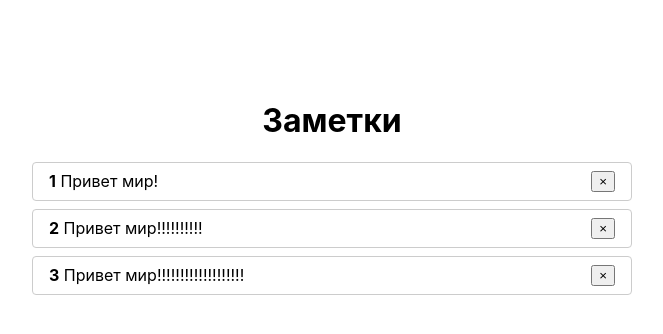
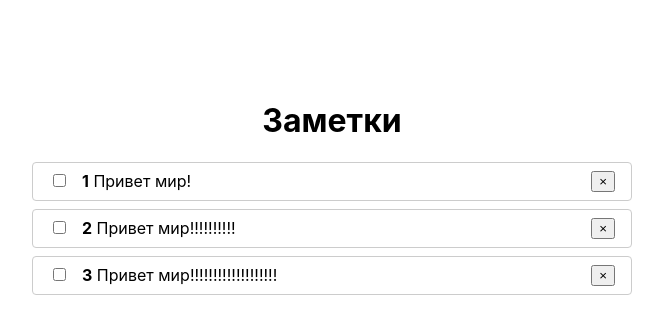
Before and after one commit to Terentiy01/notes, a React (Create React App) app: page / in a window 1280 px wide. Shown: the top 334 px of the page, without its empty margins (308-971 px from the left). Built offline with nearby package versions, Linux system fonts and the light colour scheme.

Commit message:
add changeCompleted

```diff
--- a/src/components/Todo.js
+++ b/src/components/Todo.js
@@ -1,4 +1,4 @@
-import React, { useState } from 'react'
+import React, { useEffect, useState } from 'react'
 
 const styles = {
   ul: {
@@ -39,14 +39,36 @@ function Todo() {
     },
   ])
 
+  function changeCompleted(id) {
+    setNotes(
+      notes.map((element) => {
+        if (element.id === id) {
+          element.completed = !element.completed
+        }
+        return element
+      })
+    )
+  }
+
   return (
     <div className="wrapper">
       <h1>Заметки</h1>
       <ul style={styles.ul}>
         {notes.map((element, index) => {
+          const line = []
+
+          if (element.completed) {
+            line.push('chertochka')
+          }
+
           return (
             <li style={styles.li} key={element.id}>
-              <span>
+              <span className={line.join(' ')}>
+                <input
+                  type={'checkbox'}
+                  style={styles.input}
+                  onChange={() => changeCompleted(element.id)}
+                />
                 <strong>{index + 1}</strong>
                 &nbsp;
                 {element.title}
```
